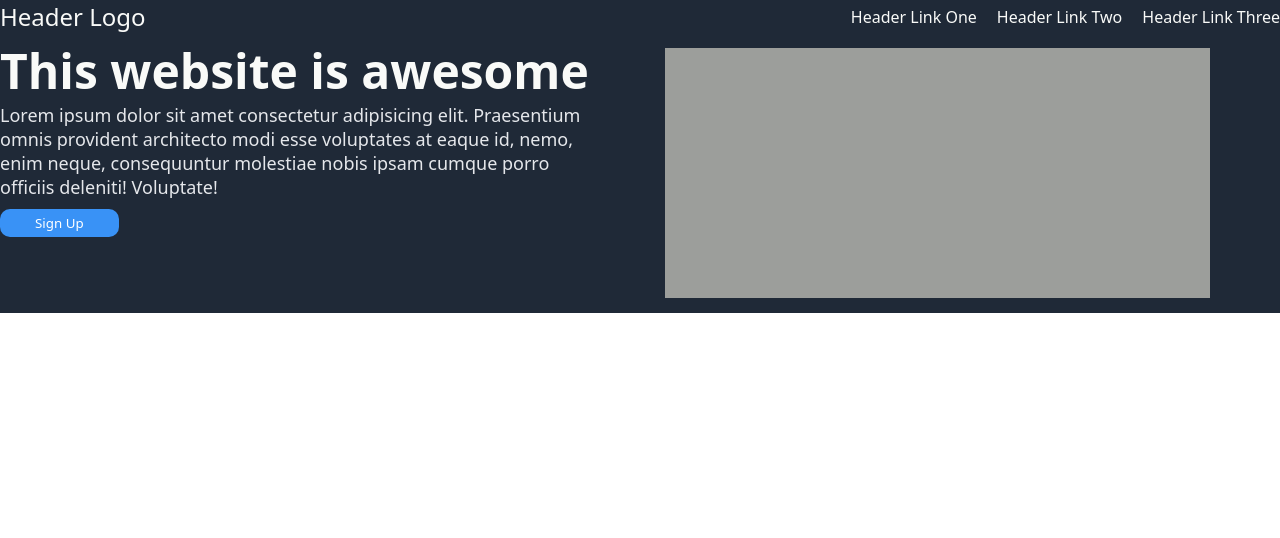
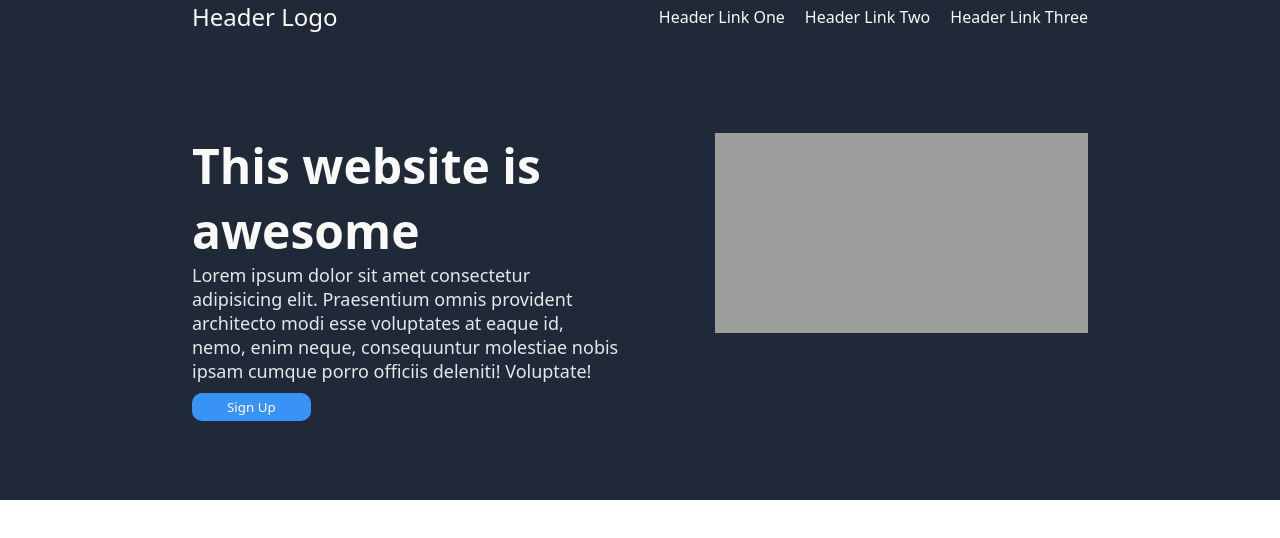
Before and after one commit to RihamRamzi/Landing-Page, a plain HTML site: page index.html in a window 1280 px wide. Drawn offline with Linux system fonts and the light colour scheme.

Commit message:
added css to the new added Div Background
made a few other changes like the position of few
elements

```diff
--- a/styles.css
+++ b/styles.css
@@ -3,9 +3,6 @@
     Oxygen, Ubuntu, Cantarell, "Open Sans", "Helvetica Neue", sans-serif;
   box-sizing: border-box;
   margin: 0;
-}
-
-body {
 }
 
 ul {
@@ -19,10 +16,17 @@ a {
   color: #f9faf8;
 }
 
+.background {
+  background-color: #1f2937;
+}
+
 .hero {
   background-color: #1f2937;
   display: flex;
   flex-direction: column;
+  margin: 0 15% 0 15%;
+  min-height: 500px;
+  max-height: 500px;
 }
 
 .header {
@@ -42,7 +46,7 @@ a {
 
 .web_info {
   display: flex;
-  margin-top: 5px;
+  margin-top: 100px;
 }
 .web_info button {
   padding: 5px 35px;
@@ -68,11 +72,11 @@ a {
 }
 .head_image {
   flex: 1;
-  padding: 10px;
-  padding-left: 60px;
+  display: flex;
+  justify-content: right;
 }
 
 .head_image img {
-  height: 250px;
-  width: 90%;
+  height: 200px;
+  width: 80%;
 }
```
